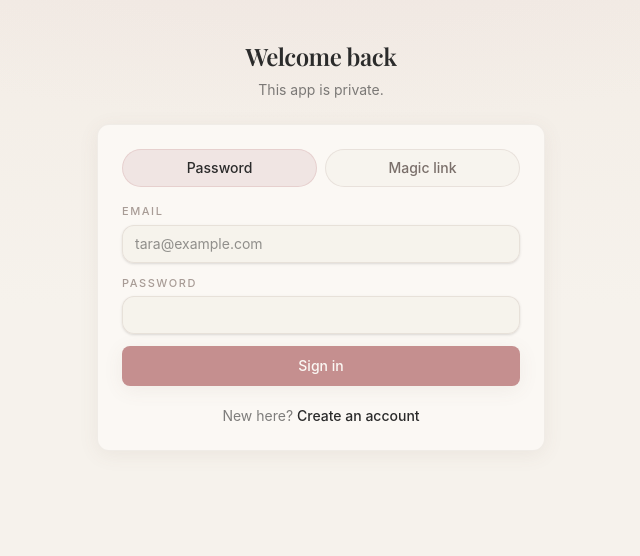
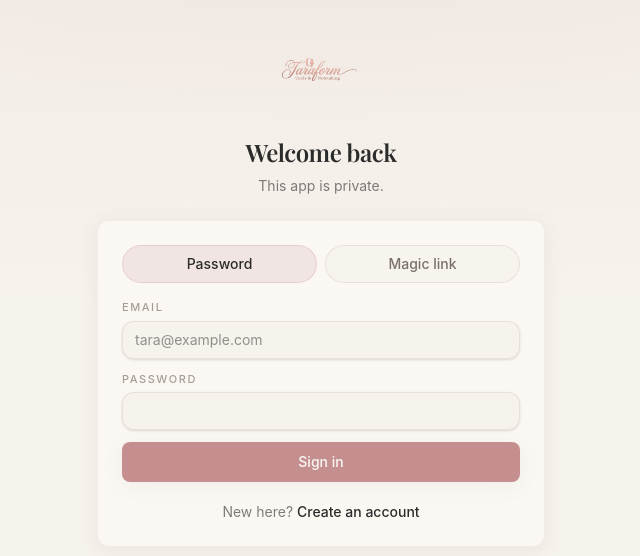
Before and after one commit to helixsystemsca/taraform, a Next.js app: page /login in a window 1280 px wide. Shown: the top 556 px of the page, without its empty margins (319-959 px from the left). Built offline with nearby package versions, Linux system fonts and the light colour scheme; no server answers; a web font is replaced by a local one.

Commit message:
auth fix

```diff
--- a/app/(auth)/login/ui.tsx
+++ b/app/(auth)/login/ui.tsx
@@ -4,6 +4,7 @@ import * as React from "react";
 import Link from "next/link";
 
 import { GlassCard } from "@/components/glass/GlassCard";
+import { TaraformLogo } from "@/components/taraform/TaraformLogo";
 import { Button } from "@/components/ui/button";
 import { formatAuthError } from "@/lib/auth/formatAuthError";
 import { cn } from "@/lib/utils";
@@ -70,6 +71,9 @@ export function LoginClient({
 
   return (
     <div className="mx-auto w-full max-w-md">
+      <div className="mb-8 flex justify-center">
+        <TaraformLogo variant="auth" />
+      </div>
       <div className="mb-6 text-center">
         <div className="font-display text-2xl font-semibold tracking-[-0.02em] text-ink">Welcome back</div>
         <p className="mt-2 text-sm text-ink/60">This app is private.</p>
--- a/components/taraform/TaraformLogo.tsx
+++ b/components/taraform/TaraformLogo.tsx
@@ -7,7 +7,7 @@ import { cn } from "@/lib/utils";
 
 const SRC = brandPublicUrl("/taraform.png");
 
-export type TaraformLogoVariant = "sidebar" | "compact" | "dialog";
+export type TaraformLogoVariant = "sidebar" | "compact" | "dialog" | "auth";
 
 /**
  * Renders the Taraform wordmark with outer transparent padding visually cropped:
@@ -21,18 +21,22 @@ export function TaraformLogo({ variant, className }: { variant: TaraformLogoVari
     compact: "h-8 w-[11rem] sm:h-9 sm:w-52",
     /** Mobile nav dialog header (right side) */
     dialog: "h-8 w-44 sm:h-9 sm:w-52",
+    /** Login / signup hero */
+    auth: "mx-auto h-14 w-64 sm:h-16 sm:w-72",
   }[variant];
 
   const zoom = {
     sidebar: "scale-[1.38]",
     compact: "scale-[1.5]",
     dialog: "scale-[1.48]",
+    auth: "scale-[1.36]",
   }[variant];
 
   const sizes = {
     sidebar: "248px",
     compact: "(max-width: 640px) 192px, 224px",
     dialog: "208px",
+    auth: "(max-width: 640px) 256px, 288px",
   }[variant];
 
   return (
```
